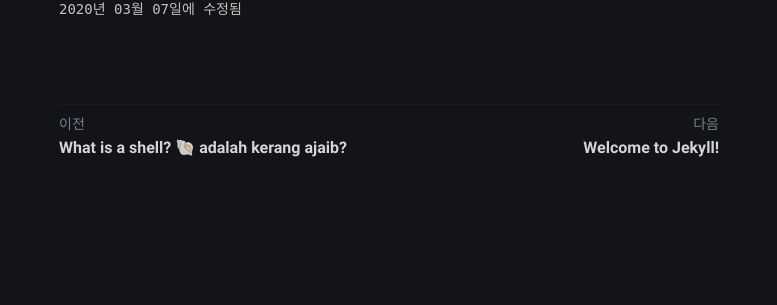
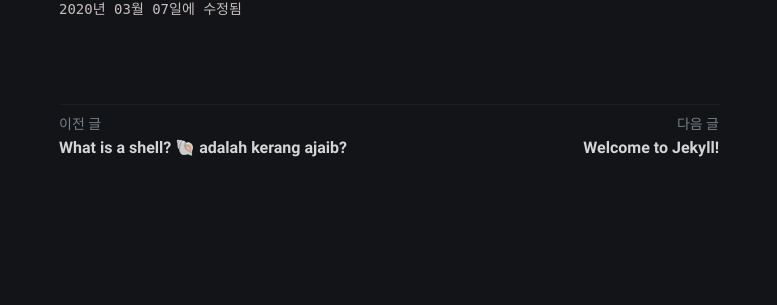
Before and after one commit to kimhodol/hodol-aa96c, a Jekyll site: the page built from _posts/cara-memperbarui-fork-repository/2020-01-29-cara-memperbarui-fork-repository.md, in a window 1280 px wide and 900 px high, scrolled down 1510 px. Shown: the part 514-819 px from the top of the window, without its empty margins (251-1028 px from the left). Built offline with Jekyll 4.4.1, drawn with Linux system fonts in a browser that asks for light colours; some web fonts are replaced.

Commit message:
navigation.html: changed

```diff
--- a/_includes/navigation.html
+++ b/_includes/navigation.html
@@ -4,12 +4,12 @@
     class="post-nav-item post-nav-prev"
     href="{{ page.previous | relative_url }}"
   >
-    <div class="nav-arrow">이전</div>
+    <div class="nav-arrow">이전 글</div>
     <span class="post-title">{{ page.previous.title }}</span>
   </a>
   {% endif %} {% if page.next %}
   <a class="post-nav-item post-nav-next" href="{{ page.next | relative_url }}">
-    <div class="nav-arrow">다음</div>
+    <div class="nav-arrow">다음 글</div>
     <span class="post-title">{{ page.next.title }}</span>
   </a>
   {% endif %}
```
